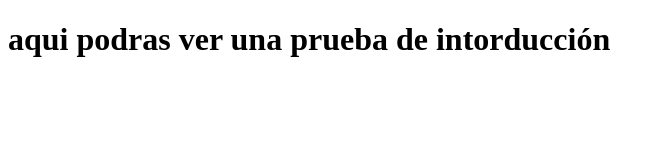
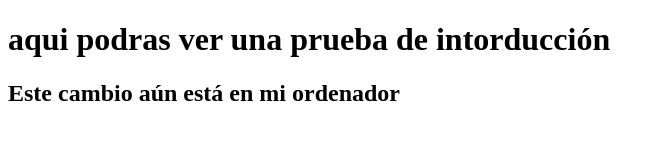
Before and after one commit to hall9zeha/Ejercicios, a plain HTML site: page Index.html in a window 1280 px wide. Shown: the whole page, without its empty margins (0-664 px from the left). Drawn offline with Linux system fonts and the light colour scheme.

Commit message:
agregando una nueva etiqueta

```diff
--- a/Index.html
+++ b/Index.html
@@ -6,6 +6,6 @@
 </head>
 <body>
 <h1>aqui podras ver una prueba de intorducción</h1>
-
+<h2>Este cambio aún está en mi ordenador</h2>
 </body>
 </html>
```
